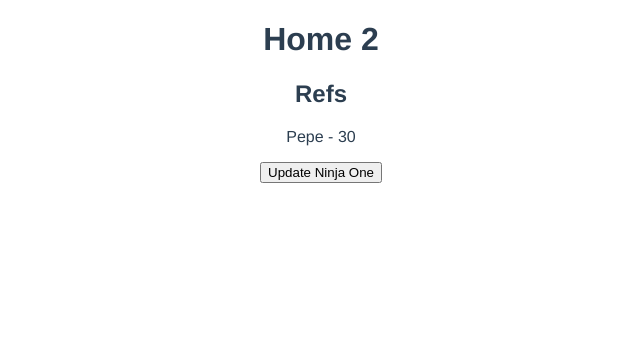
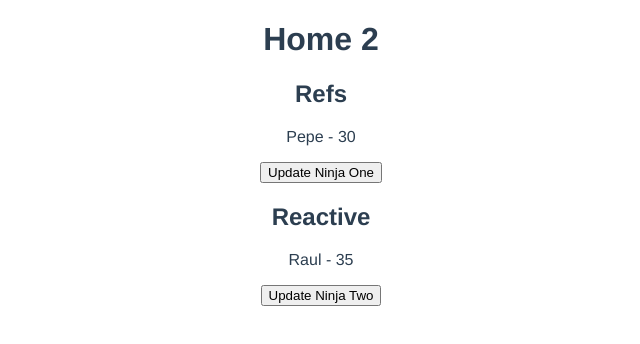
Before and after one commit to DiegoVargasM/Vue_Lessons, a Vue app in the folder L5-Composition-API/dojo-blog/: page /home2 in a window 1280 px wide. Shown: the top 344 px of the page, without its empty margins (319-959 px from the left). Built offline with nearby package versions, Linux system fonts and the light colour scheme.

Commit message:
Add reactive functionality example

```diff
--- a/L5-Composition-API/dojo-blog/src/views/Home2.vue
+++ b/L5-Composition-API/dojo-blog/src/views/Home2.vue
@@ -4,6 +4,9 @@
     <h2>Refs</h2>
     <p>{{ ninjaOne.name }} - {{ ninjaOne.age }}</p>
     <button @click="updateNinjaOne">Update Ninja One</button>
+    <h2>Reactive</h2>
+    <p>{{ ninjaTwo.name }} - {{ ninjaTwo.age }}</p>
+    <button @click="updateNinjaTwo">Update Ninja Two</button>
   </div>
 </template>
 
@@ -14,12 +17,17 @@ export default {
   name: "Home2",
   setup() {
     const ninjaOne = ref({ name: "Pepe", age: 30 });
+    const ninjaTwo = reactive({ name: "Raul", age: 35 });
 
     const updateNinjaOne = () => {
       ninjaOne.value.age = 40;
     };
 
-    return { ninjaOne, updateNinjaOne };
+    const updateNinjaTwo = () => {
+      ninjaTwo.age = 45;
+    };
+
+    return { ninjaOne, updateNinjaOne, ninjaTwo, updateNinjaTwo };
   },
 };
 </script>
```
